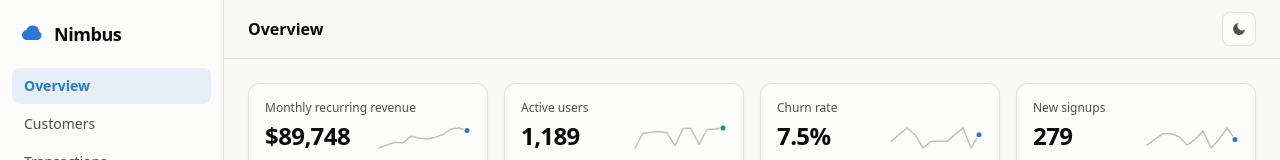
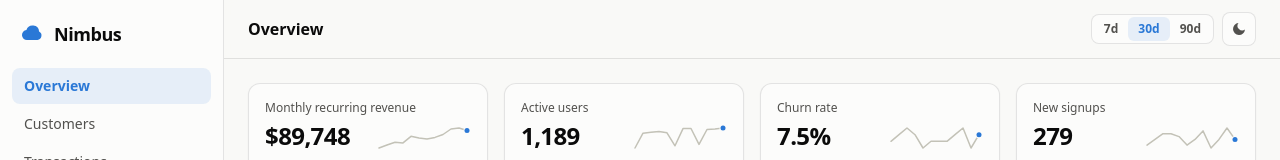
Before and after one commit to adilsaleem19/nimbus-dashboard-concept, a React (Vite) app: page / in a window 1280 px wide. Shown: the top 160 px of the page. Built offline with nearby package versions, Linux system fonts and the light colour scheme.

Commit message:
feat: 7/30/90 date-range filter drives KPIs, charts, table

```diff
--- a/src/App.tsx
+++ b/src/App.tsx
@@ -1,6 +1,7 @@
 import { useEffect, useMemo, useState } from 'react';
 import DashboardLayout from './components/DashboardLayout';
 import DataTable from './components/DataTable';
+import DateRangePicker from './components/DateRangePicker';
 import KPICard from './components/KPICard';
 import RevenueChart from './components/RevenueChart';
 import SegmentChart from './components/SegmentChart';
@@ -10,12 +11,12 @@ import { previousWindow, rangeStart, rangeWindow } from './lib/dateRange';
 import { formatCurrency, formatNumber, formatPercent } from './lib/format';
 import { computeKpis } from './lib/kpis';
 import { sampleSeries } from './lib/sample';
-import type { Plan } from './types';
+import type { DateRange, Plan } from './types';
 
 export default function App() {
   const [dark, toggleDark] = useDarkMode();
   const [isLoading, setIsLoading] = useState(true);
-  const dateRange = 30; // becomes state in Task 10
+  const [dateRange, setDateRange] = useState<DateRange>(30);
 
   useEffect(() => {
     const t = setTimeout(() => setIsLoading(false), 600);
@@ -59,7 +60,14 @@ export default function App() {
     </button>
   );
   return (
-    <DashboardLayout topBarContent={darkToggle}>
+    <DashboardLayout
+      topBarContent={
+        <>
+          <DateRangePicker value={dateRange} onChange={setDateRange} />
+          {darkToggle}
+        </>
+      }
+    >
       <>
         <div className="grid grid-cols-1 gap-4 sm:grid-cols-2 xl:grid-cols-4">
           <KPICard label="Monthly recurring revenue" value={formatCurrency(kpis.mrr.value)} deltaPercent={kpis.mrr.deltaPercent} deltaLabel={deltaLabel} spark={spark((m) => m.mrr)} isLoading={isLoading} />
--- /dev/null
+++ b/src/components/DateRangePicker.tsx
@@ -0,0 +1,38 @@
+import type { DateRange } from '../types';
+
+const OPTIONS: DateRange[] = [7, 30, 90];
+
+export default function DateRangePicker({
+  value,
+  onChange,
+}: {
+  value: DateRange;
+  onChange: (range: DateRange) => void;
+}) {
+  return (
+    <div
+      role="group"
+      aria-label="Date range"
+      className="flex rounded-lg border border-ink/10 bg-paper p-0.5 dark:border-white/10 dark:bg-paper-dark"
+    >
+      {OPTIONS.map((days) => {
+        const active = value === days;
+        return (
+          <button
+            key={days}
+            type="button"
+            onClick={() => onChange(days)}
+            aria-pressed={active}
+            className={`rounded-md px-2.5 py-1 text-xs font-semibold focus-visible:ring-2 focus-visible:ring-accent dark:focus-visible:ring-accent-dark ${
+              active
+                ? 'bg-accent/10 text-accent dark:bg-accent-dark/15 dark:text-accent-dark'
+                : 'text-ink-2 hover:text-ink dark:text-ink-2-dark dark:hover:text-ink-dark'
+            }`}
+          >
+            {days}d
+          </button>
+        );
+      })}
+    </div>
+  );
+}
```
